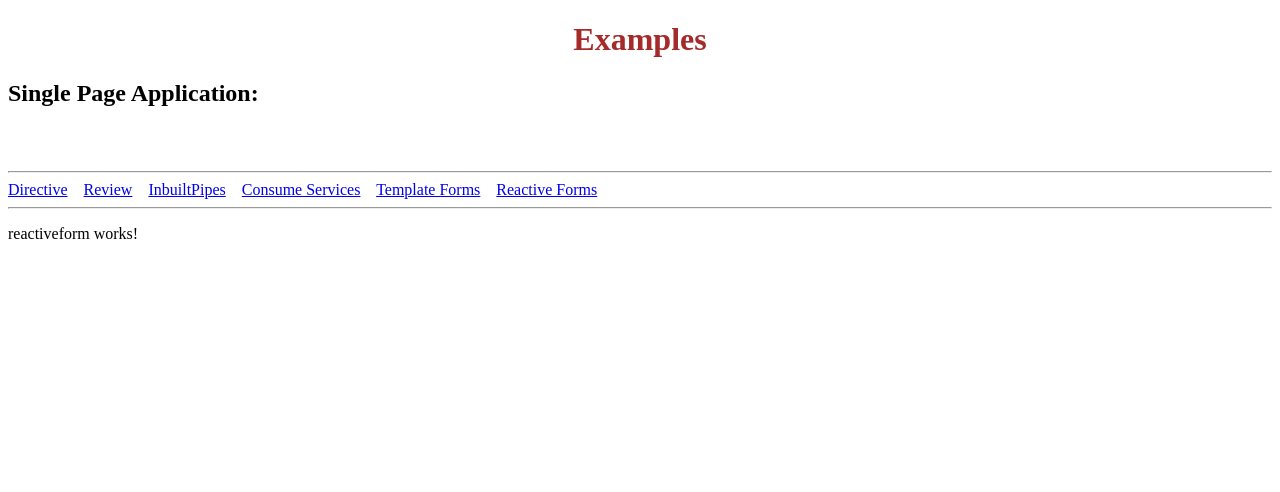
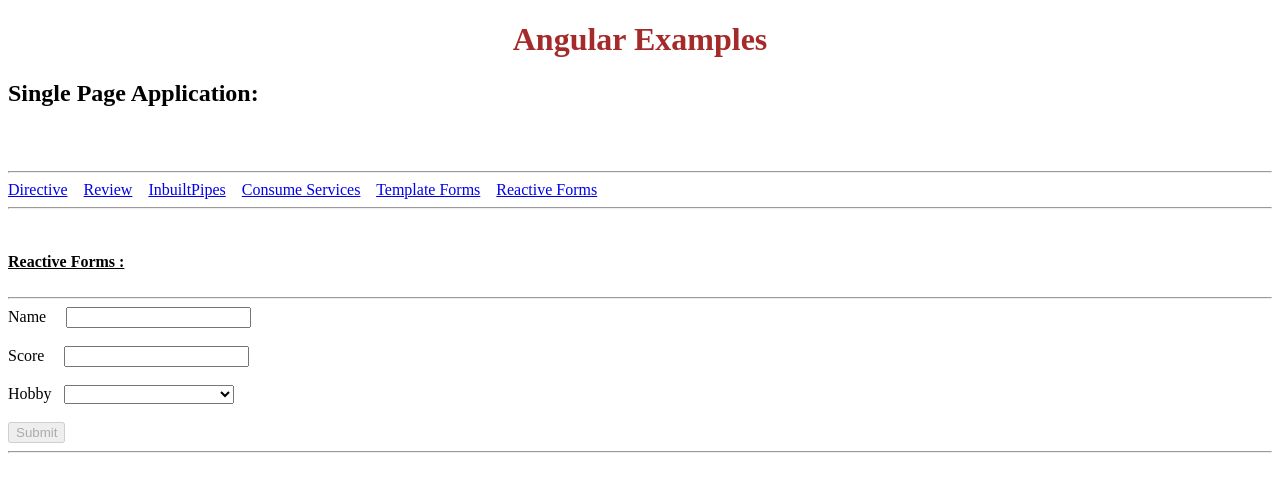
Before and after one commit to dinz19/angular7-8, an Angular app: page /reactive in a window 1280 px wide. Shown: the top 492 px of the page. Built offline with nearby package versions, Linux system fonts and the light colour scheme.

Commit message:
reactiveforms

```diff
--- a/src/app/app.component.html
+++ b/src/app/app.component.html
@@ -1,10 +1,9 @@
 <!--The content below is only a placeholder and can be replaced.-->
 <div style="text-align:center">
   <h1>
-    Examples
+    Angular Examples
   </h1>
-
-</div>
+ </div>
 
 <div>
   <h2>Single Page Application: </h2><br><br> <hr>
--- a/src/app/app.module.ts
+++ b/src/app/app.module.ts
@@ -2,6 +2,7 @@
 import { NgModule } from '@angular/core';
 import { RouterModule } from "@angular/router";
 import { FormsModule } from "@angular/forms";
+import { ReactiveFormsModule } from "@angular/forms";
 
 import { AppRoutingModule } from './app-routing.module';
 import { AppComponent } from './app.component';
@@ -49,6 +50,7 @@
     BrowserModule,
     AppRoutingModule,
     FormsModule,
+    ReactiveFormsModule,
     RouterModule.forRoot([
       /*{
         path: 'emp',
--- a/src/app/forms/reactiveform/reactiveform.component.html
+++ b/src/app/forms/reactiveform/reactiveform.component.html
@@ -1,3 +1,39 @@
-<p>
-  reactiveform works!
-</p>
+
+<div>
+  <br>
+  <br>
+ <u> <b>Reactive Forms :</b></u>
+  <br>
+  <br>
+  <hr>
+  <div>
+    <!--<form  #myForm="ngForm">-->
+
+      <form  [formGroup] = "myForm" (ngSubmit)="submitForm(myForm)">
+
+      <label> Name &nbsp;&nbsp;&nbsp;&nbsp;</label>
+      <input type="text" formControlName="fn">
+      <br>
+      <br>
+      <label> Score&nbsp;&nbsp;&nbsp;&nbsp;&nbsp;</label>
+      <input type="number" formControlName="score">
+      <br>
+      <br>
+      <label>Hobby&nbsp;&nbsp;&nbsp;</label>
+      <select formControlName="hobby" style="width:170px">
+        <option value="hacking">Hacking</option>
+        <option value="driving">Driving</option>
+        <option value="trekking">Trekking</option>
+      </select>
+      <br>
+      <br>
+
+      <button type="submit" [disabled]="myForm.invalid">Submit</button>
+      <br>
+
+     </form>
+  </div>
+  <hr>
+
+
+</div>
--- a/src/app/forms/reactiveform/reactiveform.component.ts
+++ b/src/app/forms/reactiveform/reactiveform.component.ts
@@ -1,4 +1,5 @@
 import { Component, OnInit } from '@angular/core';
+import { FormGroup, FormControl, Validator, Validators } from '@angular/forms';
 
 @Component({
   selector: 'cts-reactiveform',
@@ -7,9 +8,50 @@
 })
 export class ReactiveformComponent implements OnInit {
 
+  myForm: any
+
   constructor() { }
 
   ngOnInit() {
+
+    this.myForm = new FormGroup(
+      {
+        fn : new FormControl("",  Validators.compose([
+          Validators.required,
+          Validators.minLength(3),
+          Validators.pattern("[a-z]{3,6}")
+        ])),
+        /*score: new FormControl("",  Validators.compose([
+          Validators.required,
+          Validators.minLength(2),
+          Validators.min(1),
+          Validators.max(10),
+        ])),*/
+        score: new FormControl("", this.scoreValidator),
+        hobby : new FormControl("",  Validators.compose([
+          Validators.required
+        ]))
+      }
+    )
+
   }
 
+  scoreValidator = function(control){
+    console.log(control);
+
+    if(control.value < 10){
+      return {'score': true}
+    }
+
+
+  }
+
+  submitForm = function(reactiveForm){
+    console.log(reactiveForm);
+    console.log(reactiveForm.value);
+  }
+
+
+
+
 }
--- a/src/app/forms/templateform/templateform.component.html
+++ b/src/app/forms/templateform/templateform.component.html
@@ -33,7 +33,7 @@
     {{hobby}}
   <br>
   <br>
-  <button type="submit" > Submit </button>
+  <button type="submit"  [disabled]="hobbyForm.invalid"> Submit </button>
   </form>
   <!--[disabled]="hobbyForm.invalid"-->
 
```
